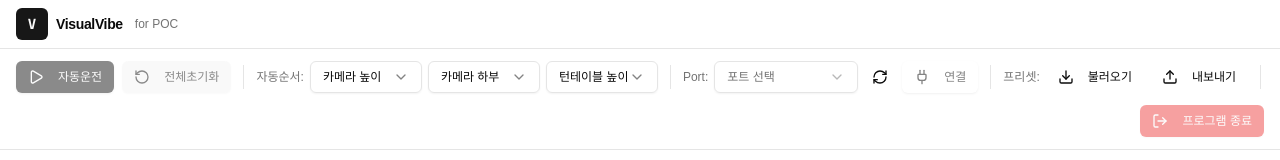
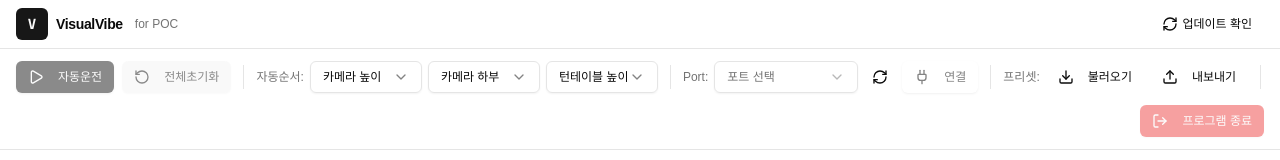
Before and after one commit to the-stairs/auto-shooting-system-GUI, a React (Vite) app: page / in a window 1280 px wide. Shown: the top 160 px of the page. Built offline with nearby package versions, Linux system fonts and the light colour scheme.

Commit message:
✨feat: 자동 빌드 및 배포 기능 추가
- electron-updater 사용

```diff
--- a/src/components/Header.tsx
+++ b/src/components/Header.tsx
@@ -1,6 +1,53 @@
+import { useEffect, useState } from "react";
+import { Button } from "@/components/ui/button";
+import { RefreshCw } from "lucide-react";
+
+type UpdateStatus = "idle" | "checking" | "available" | "downloaded" | "error";
+
 export function Header() {
+  const [updateStatus, setUpdateStatus] = useState<UpdateStatus>("idle");
+  const [updateVersion, setUpdateVersion] = useState<string | null>(null);
+  const [updateError, setUpdateError] = useState<string | null>(null);
+
+  useEffect(() => {
+    const ipc = window.ipcRenderer;
+    if (!ipc?.on) return;
+    const onAvailable = (_: unknown, version: string) => {
+      setUpdateVersion(version);
+      setUpdateStatus("available");
+    };
+    const onDownloaded = () => setUpdateStatus("downloaded");
+    const onError = (_: unknown, message: string) => {
+      setUpdateError(message);
+      setUpdateStatus("error");
+    };
+    const onNotAvailable = () => setUpdateStatus("idle");
+    ipc.on("update:available", onAvailable);
+    ipc.on("update:not-available", onNotAvailable);
+    ipc.on("update:downloaded", onDownloaded);
+    ipc.on("update:error", onError);
+    return () => {
+      ipc.off?.("update:available", onAvailable);
+      ipc.off?.("update:not-available", onNotAvailable);
+      ipc.off?.("update:downloaded", onDownloaded);
+      ipc.off?.("update:error", onError);
+    };
+  }, []);
+
+  const handleCheckUpdate = async () => {
+    if (!window.ipcRenderer?.invoke) return;
+    setUpdateError(null);
+    setUpdateStatus("checking");
+    await window.ipcRenderer.invoke("update:check");
+  };
+
+  const handleQuitAndInstall = () => {
+    window.ipcRenderer?.send("app:quit-and-install");
+  };
+
   return (
-    <header className="flex items-center gap-3 border-b border-border bg-card px-4 py-2">
+    <header className="flex flex-wrap items-center justify-between gap-3 border-b border-border bg-card px-4 py-2">
+      <div className="flex items-center gap-3">
         <div className="flex items-center gap-2">
           <div className="flex h-8 w-8 items-center justify-center rounded-md bg-primary">
             <span className="font-mono text-sm font-bold text-primary-foreground">
@@ -12,6 +59,42 @@ export function Header() {
           </h1>
         </div>
         <span className="text-xs text-muted-foreground">for POC</span>
+      </div>
+
+      <div className="flex items-center gap-2">
+        {updateStatus === "downloaded" && (
+          <div className="flex items-center gap-2 rounded-md border border-primary/50 bg-primary/10 px-3 py-1.5">
+            <span className="text-xs font-medium text-foreground">
+              설치할 준비가 되었습니다.
+            </span>
+            <Button size="sm" variant="outline" onClick={handleQuitAndInstall}>
+              재시작
+            </Button>
+          </div>
+        )}
+        {(updateStatus === "available" || updateStatus === "checking") && (
+          <span className="text-xs text-muted-foreground">
+            {updateStatus === "checking"
+              ? "확인 중..."
+              : `새 버전 ${updateVersion ?? ""} 다운로드 중...`}
+          </span>
+        )}
+        {updateStatus === "error" && updateError && (
+          <span className="text-xs text-destructive">{updateError}</span>
+        )}
+        <Button
+          size="sm"
+          variant="ghost"
+          className="h-8 gap-1 text-xs"
+          onClick={handleCheckUpdate}
+          disabled={updateStatus === "checking"}
+        >
+          <RefreshCw
+            className={`h-3.5 w-3.5 ${updateStatus === "checking" ? "animate-spin" : ""}`}
+          />
+          업데이트 확인
+        </Button>
+      </div>
     </header>
   );
 }
```
Also changed, not shown: electron/main.ts (+38 -1 lines), electron-builder.json5, 1 other file (tests, documents, lock files or other folders). Lines whose indentation alone changed are shown as unchanged.
